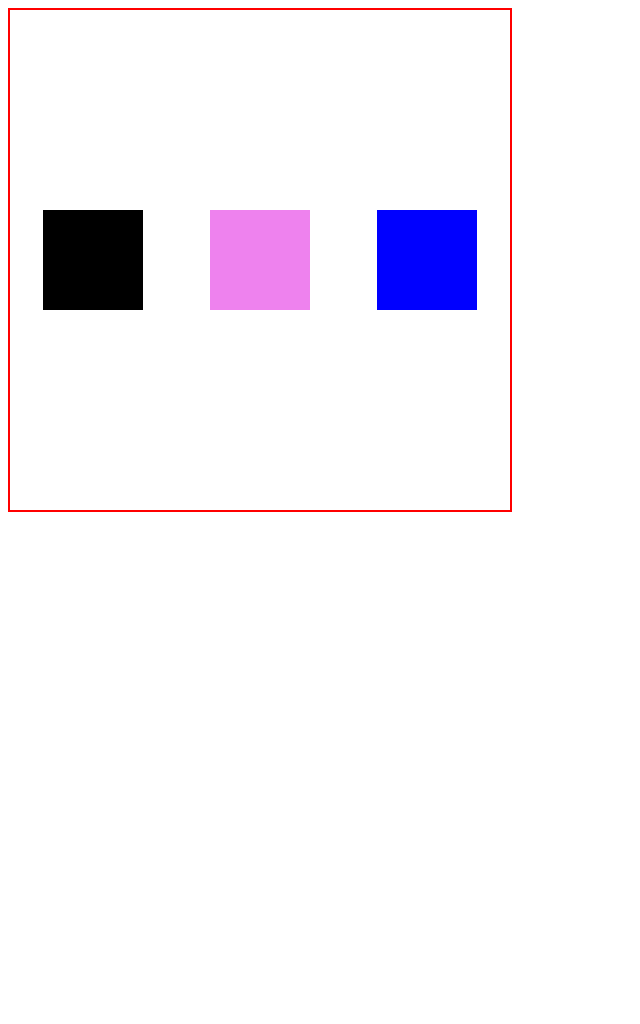
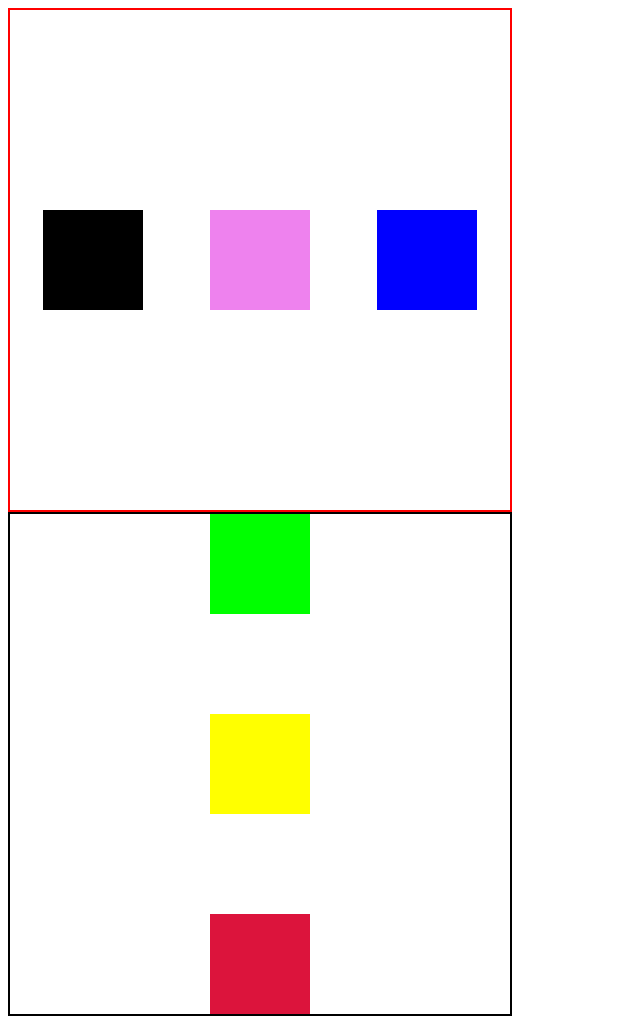
Before and after one commit to SH-rifat/display-flex, a plain HTML site: page index.html in a window 1280 px wide. Shown: the whole page, without its empty margins (0-640 px from the left). Before the commit the page ends 800 px from the top, so only its background shows below. Drawn offline with Linux system fonts and the light colour scheme.

Commit message:
flex-direction added

```diff
--- a/index.html
+++ b/index.html
@@ -14,5 +14,11 @@
         <div class="sub-2"></div>
         <div class="sub-3"></div>
     </div>
+
+    <div class="main-1">
+        <div class="test-1"></div>
+        <div class="test-2"></div>
+        <div class="test-3"></div>
+    </div>
 </body>
 </html>
--- a/style.css
+++ b/style.css
@@ -21,3 +21,27 @@
     height: 100px;
     background-color: blue;
 }
+.main-1{
+    width: 500px;
+    height: 500px;
+    border: 2px solid black;
+    display: flex;
+    flex-direction: column;
+    justify-content: space-between;
+    align-items: center;
+}
+.test-1{
+    width: 100px;
+    height: 100px;
+    background-color: lime;
+}
+.test-2{
+    width: 100px;
+    height: 100px;
+    background-color: yellow;
+}
+.test-3{
+    width: 100px;
+    height: 100px;
+    background-color: crimson;
+}
```
